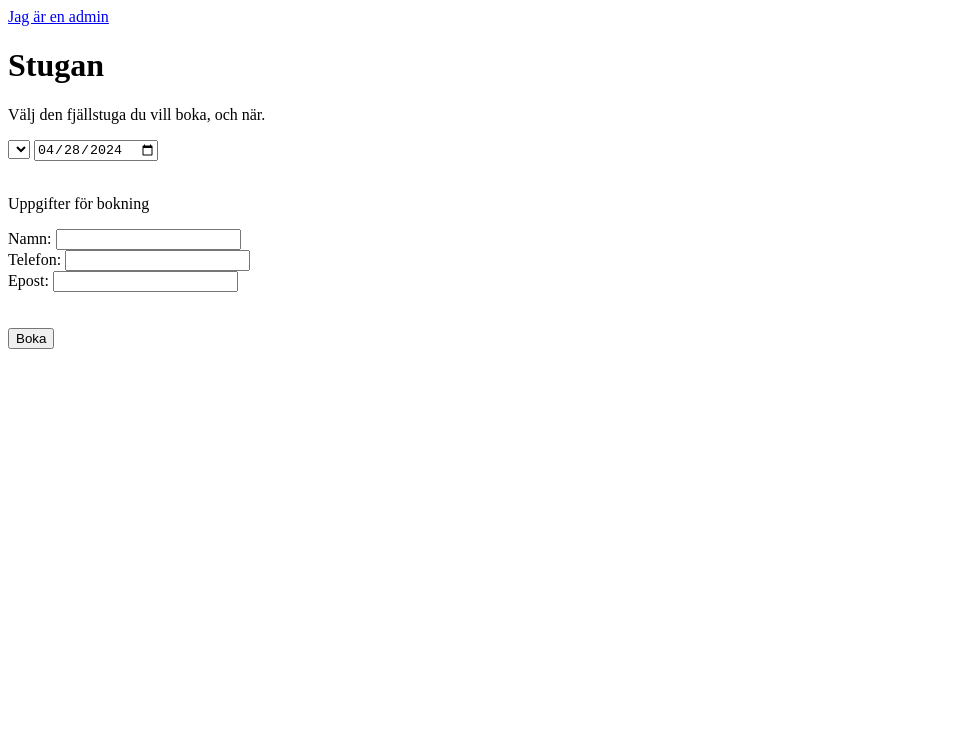
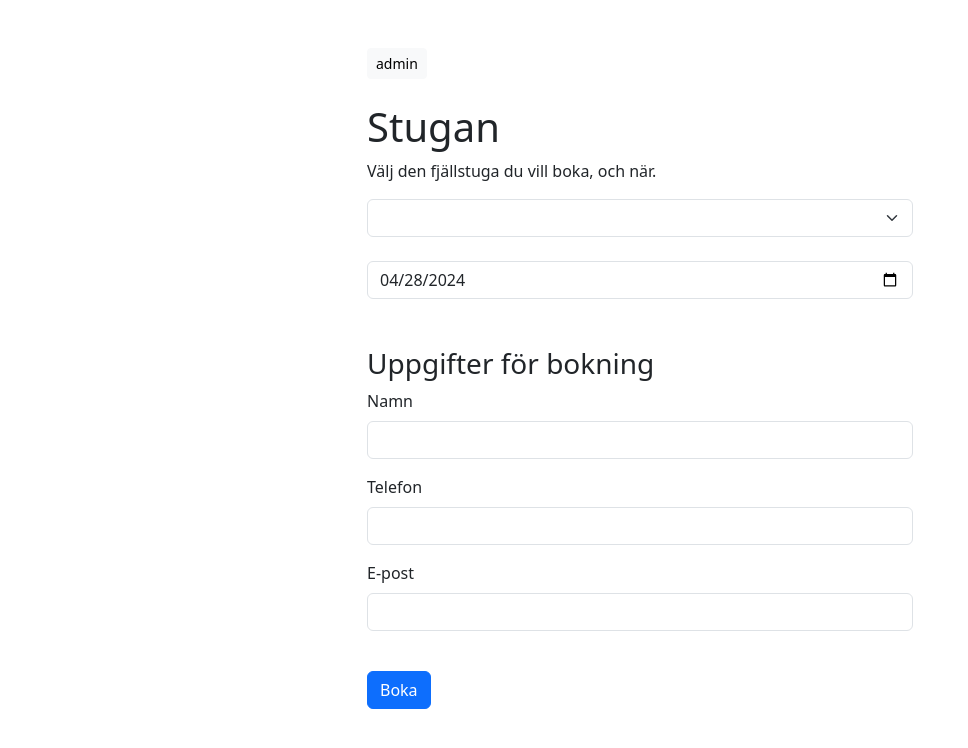
Before and after one commit to hakanostrom/Stugan, a website: page Frontend/public/index.html in a window 1280 px wide. Shown: the whole page, without its empty margins (0-968 px from the left). Drawn offline with Linux system fonts and the light colour scheme; no server answers.

Commit message:
bootstrap

```diff
--- a/Frontend/public/admin.js
+++ b/Frontend/public/admin.js
@@ -23,7 +23,9 @@ const listaStugor = async() => {
 
         if(responseBokningar.status == 401){
             let resBokningarJson = await responseBokningar.json()
-            document.getElementById("coonfirmationPlaceholder").innerText = resBokningarJson.message;
+            let alertDiv = document.getElementById("coonfirmationPlaceholder")
+            alertDiv.style.display = 'block'
+            alertDiv.innerText = resBokningarJson.message;
         }
         let resBokningJson = await responseBokningar.json()
 
--- a/Frontend/public/index.html
+++ b/Frontend/public/index.html
@@ -1,34 +1,69 @@
 <!DOCTYPE html>
 <html>
     <head>
+        <meta charset="utf-8">
+        <meta name="viewport" content="width=device-width, initial-scale=1">
         <title>
             Stugan
         </title>
+        <link href="bootstrap.min.css" rel="stylesheet">
     </head>
 <body>
-<a href="login.html">Jag är en admin</a>
+    <div class="container">
 
-    <h1>Stugan</h1>
-    <p>Välj den fjällstuga du vill boka, och när.</p>
+        <div class="row">
+            <div class="col-3"></div>
+            <div class="col-6">
+                <br /><br />
 
-    <select name="stugor" id="stugorSelect"></select>
-    <input type="date" id="bokningsdatum" name="bokningsdatum"  />
+                <a type="button" class="btn btn-sm btn-light" href="login.html">admin</a>
 
-    <br /><br />
+                <br /><br />
 
-    <p>Uppgifter för bokning</p>
-    Namn: <input type="text" id="bokareNamn"><br />
-    Telefon: <input type="tel" id="bokareTelefon"><br />
-    Epost: <input type="email" id="bokareEpost"><br />
+                <h1>Stugan</h1>
+                <p>Välj den fjällstuga du vill boka, och när.</p>
 
-    <br /><br />
 
-    <button onclick="bokaStuga()">Boka</button>
+                <select class="form-select" id="stugorSelect">
+                </select>
 
-    <br /><br />
+                <br>
 
-    <span id="coonfirmationPlaceholder"></span>
+                <input class="form-control" type="date" id="bokningsdatum" name="bokningsdatum"  />
+
+                <br /><br />
+
+                <form>
+                    <h3>Uppgifter för bokning</h3>
+                    <div class="mb-3">
+                        <label for="bokareNamn" class="form-label">Namn</label>
+                        <input class="form-control" type="text" id="bokareNamn">
+                    </div>
+
+                    <div class="mb-3">
+                        <label for="bokareTelefon" class="form-label">Telefon</label>
+                        <input class="form-control" type="tel" id="bokareTelefon">
+                    </div>
+
+                    <div class="mb-3">
+                        <label for="bokareEpost" class="form-label">E-post</label>
+                        <input class="form-control" type="email" id="bokareEpost">
+                    </div>
+
+                    <br />
+
+                    <button class="btn btn-primary" onclick="bokaStuga()">Boka</button>
+                </form>
+                <br /><br />
+
+                <div class="alert" id="coonfirmationPlaceholder" role="alert" style="display: none;">
+                </div>
+
+            </div>
+        </div>
+    </div>
+
+    <script src="bootstrap.bundle.min.js"></script>
+    <script src="index.js"></script>
 </body>
 </html>
-
-<script src="index.js"></script>
--- a/Frontend/public/index.js
+++ b/Frontend/public/index.js
@@ -39,10 +39,15 @@ const bokaStuga = async() => {
 
       let resJson = await response.json()
 
+      let alertDiv = document.getElementById("coonfirmationPlaceholder")
+      alertDiv.style.display = 'block'
+
       if(response.status == 409){
-        document.getElementById("coonfirmationPlaceholder").innerText = resJson.message
+        alertDiv.className = "alert alert-danger"
+        alertDiv.innerText = resJson.message
       }else{
-        document.getElementById("coonfirmationPlaceholder").innerText = "Tack för din bokning av stuga nummer " + resJson.stuga_id
+        alertDiv.className = "alert alert-success"
+        alertDiv.innerText = "Tack för din bokning av stuga nummer " + resJson.stuga_id
       }
 
 
```
Also changed, not shown: Frontend/public/admin.html (+26 -8 lines), Frontend/public/login.html (+32 -11 lines), Frontend/public/bootstrap.bundle.min.js (added), Frontend/public/bootstrap.min.css (added).
